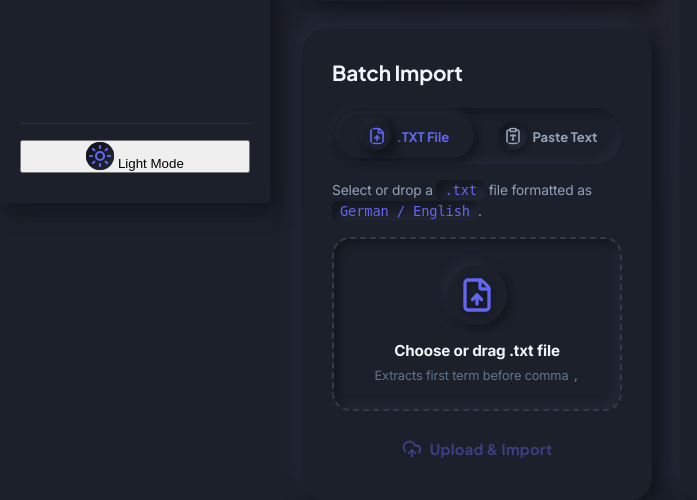
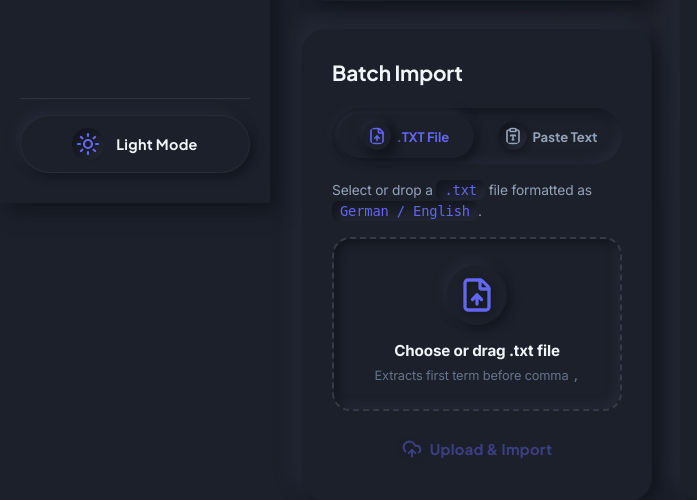
Before and after one commit to bad-vincen-zo/germantrial, a FastAPI app: page / in a window 1280 px wide; the page is wider, and only the part inside the window is pictured. Shown: the part 597-1097 px from the top of that part, without its empty margins (0-697 px from the left). Run offline with FastAPI, Linux system fonts and the light colour scheme; data comes from the database, SQL or seed files in the repository; data that the repository does not hold is empty.

Commit message:
Apply full Neumorphic styling and inset icon plate to dark/light mode toggle button

```diff
--- a/static/style.css
+++ b/static/style.css
@@ -455,9 +455,49 @@ i[data-lucide] {
     border-top: 1px solid rgba(148, 163, 184, 0.15);
 }
 
-.sidebar-footer .theme-toggle-btn {
+/* Neumorphic Theme Switcher Button */
+.theme-toggle-btn {
     width: 100%;
-    justify-content: center;
+    background: var(--bg-main);
+    color: var(--text-primary);
+    border: 1px solid rgba(255, 255, 255, 0.05);
+    padding: 12px 20px;
+    border-radius: var(--border-radius-pill);
+    font-family: var(--font-heading);
+    font-size: 0.9rem;
+    font-weight: 700;
+    cursor: pointer;
+    display: inline-flex;
+    align-items: center;
+    justify-content: center;
+    gap: 12px;
+    letter-spacing: 0.02em;
+    box-shadow: var(--neu-shadow-extruded-sm);
+    transition: var(--transition-smooth);
+}
+
+.theme-toggle-btn:hover {
+    box-shadow: var(--neu-shadow-extruded);
+    transform: translateY(-2px);
+    color: var(--accent-primary);
+}
+
+.theme-toggle-btn:active {
+    box-shadow: var(--neu-shadow-inset);
+    transform: translateY(0);
+}
+
+#theme-icon-container {
+    width: 32px;
+    height: 32px;
+    border-radius: 50%;
+    display: inline-flex;
+    justify-content: center;
+    align-items: center;
+    background: var(--bg-card);
+    box-shadow: var(--neu-shadow-inset);
+    color: var(--accent-primary);
+    flex-shrink: 0;
 }
 
 /* Main Content Workspace Area */
@@ -2021,3 +2061,26 @@ i[data-lucide] {
     gap: 12px;
     margin-top: 24px;
 }
+
+/* Light Mode Neumorphic Theme Switcher Overrides */
+[data-theme="light"] .theme-toggle-btn {
+    background: #e6ecf5;
+    color: #1e293b;
+    border: 1px solid rgba(255, 255, 255, 0.8);
+    box-shadow: 6px 6px 14px #b8c4d6, -6px -6px 14px #ffffff;
+}
+
+[data-theme="light"] .theme-toggle-btn:hover {
+    box-shadow: 8px 8px 18px #b8c4d6, -8px -8px 18px #ffffff;
+    color: #4f46e5;
+}
+
+[data-theme="light"] .theme-toggle-btn:active {
+    box-shadow: inset 3px 3px 7px #b8c4d6, inset -3px -3px 7px #ffffff;
+}
+
+[data-theme="light"] #theme-icon-container {
+    background: #e6ecf5;
+    box-shadow: inset 3px 3px 7px #b8c4d6, inset -3px -3px 7px #ffffff;
+    color: #4f46e5;
+}
```
